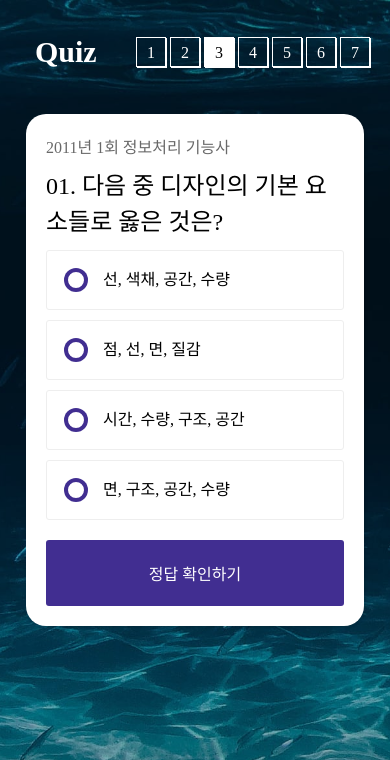
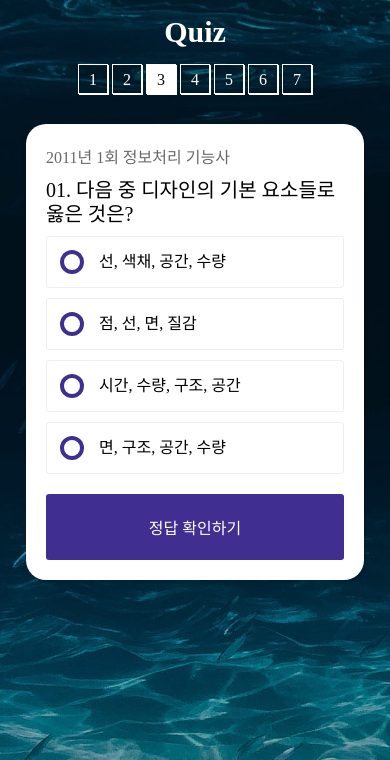
Before and after one commit to YunJiSung/webs2024, a PHP site: page /javascript/quiz/quizEffect03.html in a window 390 px wide. Shown: the top 760 px of the page. Run offline with PHP 8.4, Linux system fonts and the light colour scheme; some web fonts are replaced.

Commit message:
2023 0914 quiz.css

```diff
--- a/javascript/quiz/assets/css/quiz.css
+++ b/javascript/quiz/assets/css/quiz.css
@@ -203,10 +203,9 @@ body::after {
 }
 .quiz__main {}
 .quiz__question {
-    margin-bottom: 20px;
-    font-size: 24px;
-    font-weight: 400;
+    margin-bottom: 10px;
     line-height: 1.5;
+    font-size: 20px;
 }
 .quiz__question em {
     font-size: 24px;
@@ -483,8 +482,15 @@ body::after {
 }
 
 @media (max-width: 600px){
-    #header h1 {
+    #header {
+        flex-direction: column;
+    }
+    #header h1 a {
         padding: 15px;
+    }
+    #header nav {
+        padding-right: 0;
+        margin-bottom: 20px;
     }
     #header nav li a {
         width: 30px;
@@ -510,6 +516,7 @@ body::after {
     }
     .quiz__question {
         margin-bottom: 10px;
+        line-height: 1.2;
     }
     .quiz__question em {
         font-size: 20px;
@@ -526,4 +533,7 @@ body::after {
     .quiz__desc {
         padding: 14px;
     }
+    .quiz__choice label span {
+        padding: 13px;
+    }
  }
```
